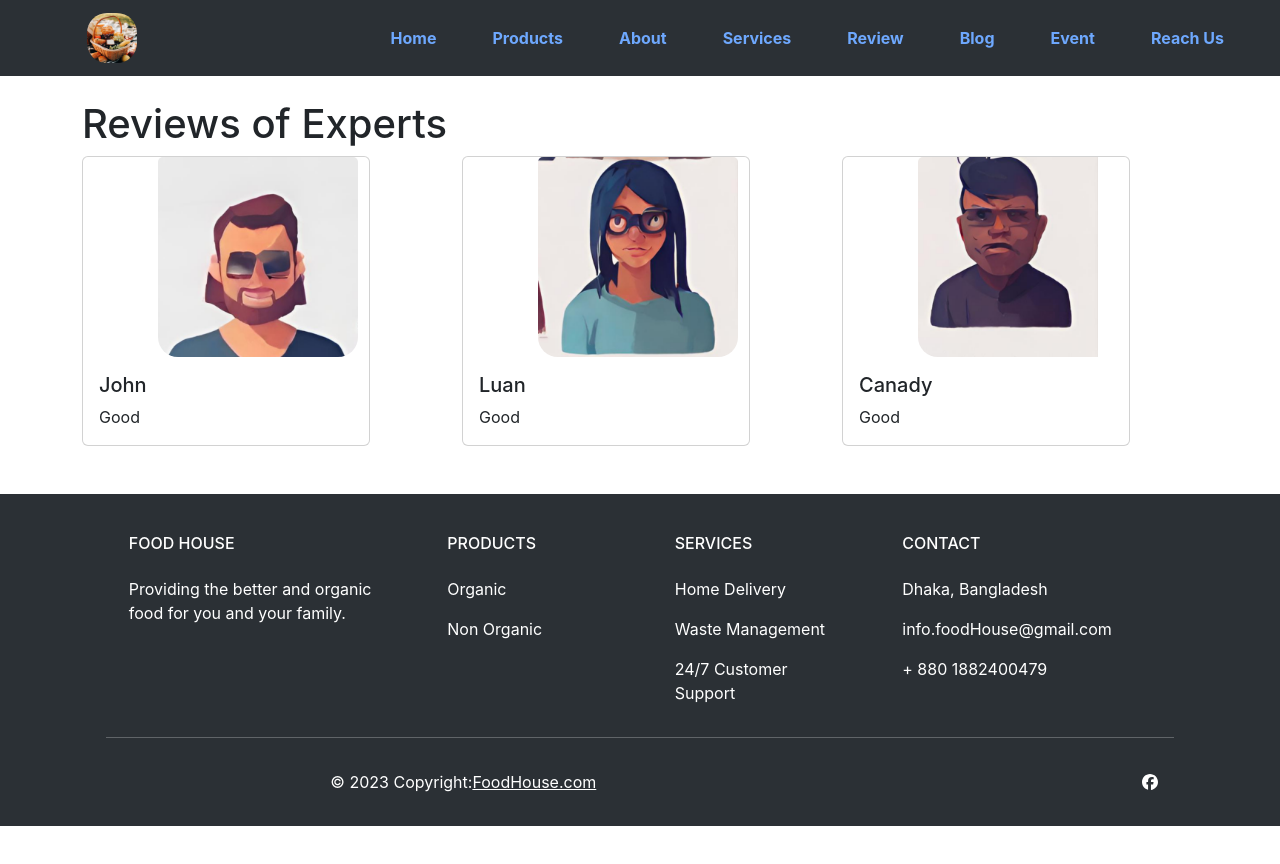
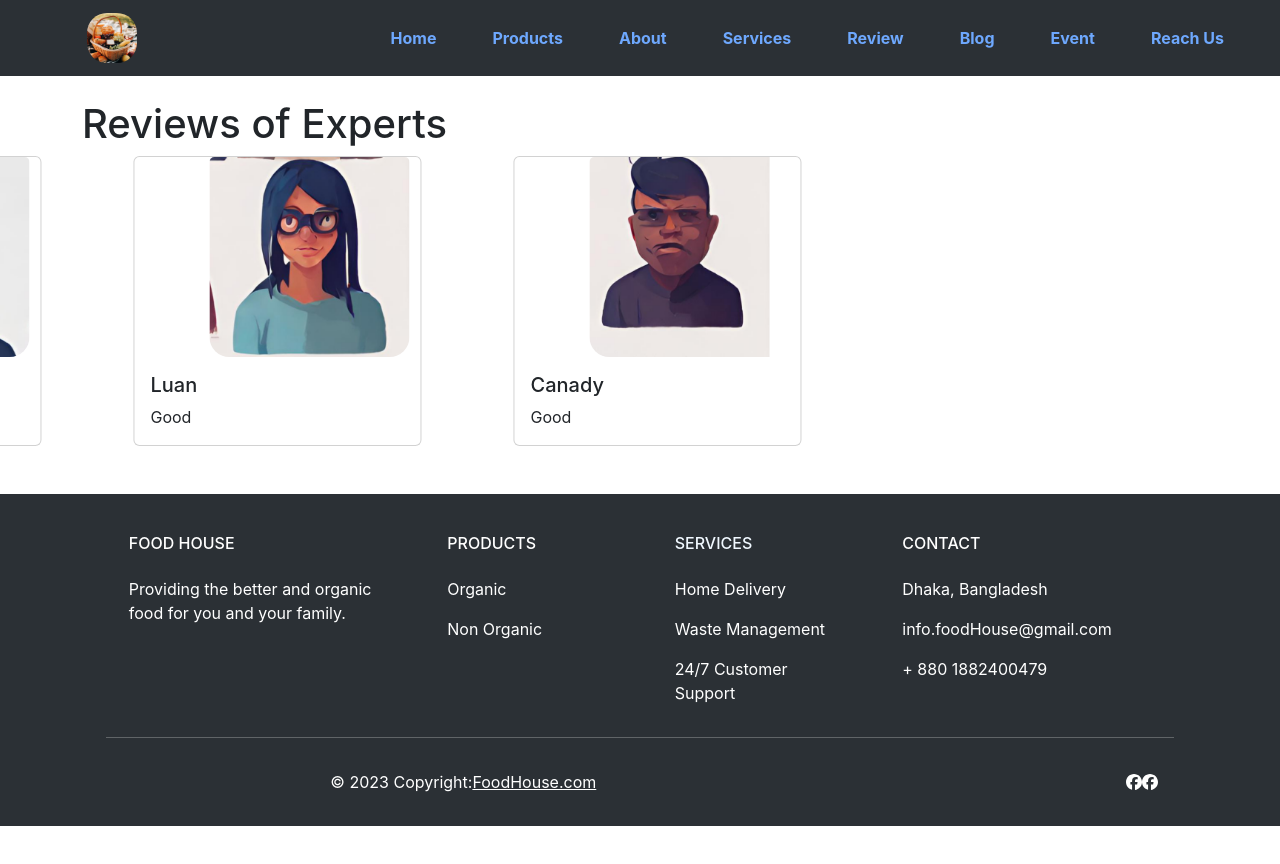
Before and after one commit to md-azmi-siddique/nitex-task-based-round-Front-End-Junior-, a React (Create React App) app: page /reviews in a window 1280 px wide. Shown: the top 864 px of the page. Built offline with nearby package versions, Linux system fonts and the light colour scheme; the HTML template or start-up script is replaced by a standard one.

Commit message:
3 animation fixed

```diff
--- a/src/Components/ContactUs/ContactUs.css
+++ b/src/Components/ContactUs/ContactUs.css
@@ -1,6 +1,17 @@
 .footer{
     background-color: #2b3035;
 }
+
+.footer .footer-item{
+  text-decoration: none;
+  color: aliceblue;
+}
+
+.footer .footer-item:hover{
+  color: red;
+}
+
+
 
 /* .footer-title {
     opacity: 0;
--- a/src/Components/ContactUs/ContactUs.js
+++ b/src/Components/ContactUs/ContactUs.js
@@ -1,18 +1,11 @@
-import React, { useState, useEffect } from "react";
+import React from "react";
+import { Link } from "react-router-dom";
 import { FontAwesomeIcon } from "@fortawesome/react-fontawesome";
 import { faFacebook } from "@fortawesome/free-brands-svg-icons";
 import "./ContactUs.css";
 
 const ContactUs = () => {
-//     const [show, setShow] = useState(false);
 
-//   useEffect(() => {
-//     const timer = setTimeout(() => {
-//       setShow(true);
-//     }, 1000);
-
-//     return () => clearTimeout(timer);
-//   }, []);
   return (
     <div className="footer">
         {/* <div className={`product-title ${show ? "show" : ""}`}> */}
@@ -45,7 +38,7 @@ const ContactUs = () => {
 
                 <div className="col-md-3 col-lg-2 col-xl-2 mx-auto mt-3">
                   <h6 className="text-uppercase mb-4 font-weight-bold">
-                    Services
+                  <Link className="footer-item" to="/services">Services</Link>
                   </h6>
                   <p>Home Delivery</p>
                   <p>Waste Management</p>
@@ -86,6 +79,7 @@ const ContactUs = () => {
 
                 <div className="col-md-5 col-lg-4 ml-lg-0 text-center text-md-end">
                   <FontAwesomeIcon icon={faFacebook} />
+                  <FontAwesomeIcon icon={faFacebook} />
                 </div>
               </div>
             </section>
--- a/src/Components/Events/Events.css
+++ b/src/Components/Events/Events.css
@@ -4,7 +4,7 @@
 
   .event-title {
     opacity: 0;
-    transform: translateX(-100%); /* Start off-screen to the left */
+    transform: translateX(100%); /* Start off-screen to the left */
     transition: opacity 0s, transform 6s;
   }
 
--- a/src/Components/Header/Header.css
+++ b/src/Components/Header/Header.css
@@ -2,6 +2,10 @@
   text-decoration: none;
   font-weight: bold;
   margin: 20px;
+}
+
+.header .header-item:hover{
+  color: wheat
 }
 .header{
   margin-bottom: 100px;
--- a/src/Components/Header/Header.js
+++ b/src/Components/Header/Header.js
@@ -24,7 +24,7 @@ function Header() {
           id="navBar"
         >
           <Container fluid>
-            <Navbar.Brand href="#">
+            <Navbar.Brand>
               <img src={logo} alt="" />
             </Navbar.Brand>
             <Navbar.Toggle aria-controls={`offcanvasNavbar-expand-${expand}`} />
--- a/src/Components/Review/Review.css
+++ b/src/Components/Review/Review.css
@@ -15,17 +15,13 @@
     width: 200px;
 }
 
-.review {
-    /* Your existing styles for the review component */
+.review-title {
+  opacity: 0;
+  transform: translateX(-100%); /* Start off-screen to the left */
+  transition: opacity 0s, transform 6s;
+}
 
-    /* Initial position outside the viewport */
-    transform: translateX(-100%);
-    opacity: 0;
-    transition: transform 0.5s ease-in-out, opacity 0.5s ease-in-out;
-  }
-
-  .review.visible {
-    /* Animate to the final position (0) with full opacity */
-    transform: translateX(0);
-    opacity: 1;
-  }
+.review-title.review {
+  opacity: 1;
+  transform: translateX(0); /* Slide in from the left to the right */
+}
--- a/src/Components/Review/Review.js
+++ b/src/Components/Review/Review.js
@@ -6,12 +6,12 @@ import rimg3 from "../Assets/images/Review/3.png";
 import "./Review.css";
 
 const Review = () => {
-  const [isVisible, setIsVisible] = useState(false);
+  const [review, setReview] = useState(false);
 
   useEffect(() => {
     // Use a setTimeout to delay the appearance of the component.
     const timer = setTimeout(() => {
-      setIsVisible(true);
+      setReview(true);
     }, 3000);
 
     return () => {
@@ -22,11 +22,7 @@ const Review = () => {
   return (
     <div className="container review-container">
       <h1>Reviews of Experts</h1>
-      <div
-        className={`justify-content-center review ${
-          isVisible ? "visible" : ""
-        }`}
-      >
+      <div className={`review-title ${review ? "review" : ""}`}>
         <div className="row">
         <div className="col-md-4 col-sm-4">
           <div class="card" style={{ width: "18rem" }}>
--- a/src/Components/Service/Service.js
+++ b/src/Components/Service/Service.js
@@ -15,10 +15,9 @@ const Service = () => {
           <Card style={{ width: "29rem" }}>
             <Card.Img variant="top" src={img1} />
             <Card.Body>
-              <Card.Title>Card Title</Card.Title>
+              <Card.Title>Home Delivery</Card.Title>
               <Card.Text>
-                Some quick example text to build on the card title and make up
-                the bulk of the card's content.
+                Home delivery door to door.
               </Card.Text>
             </Card.Body>
           </Card>
```
